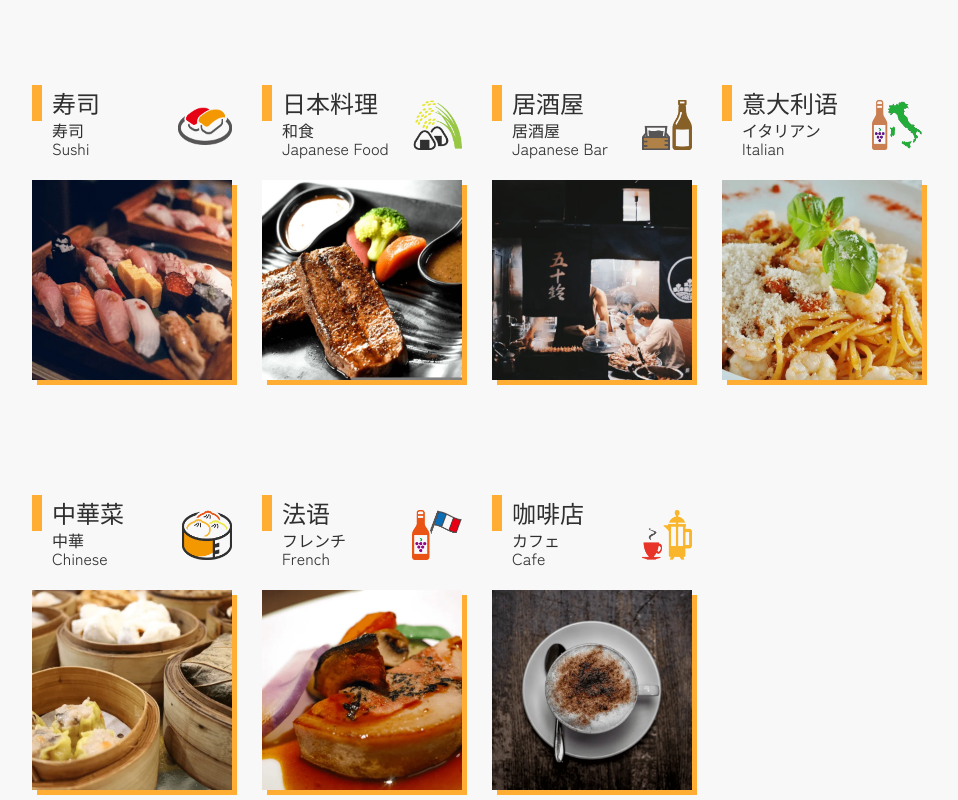
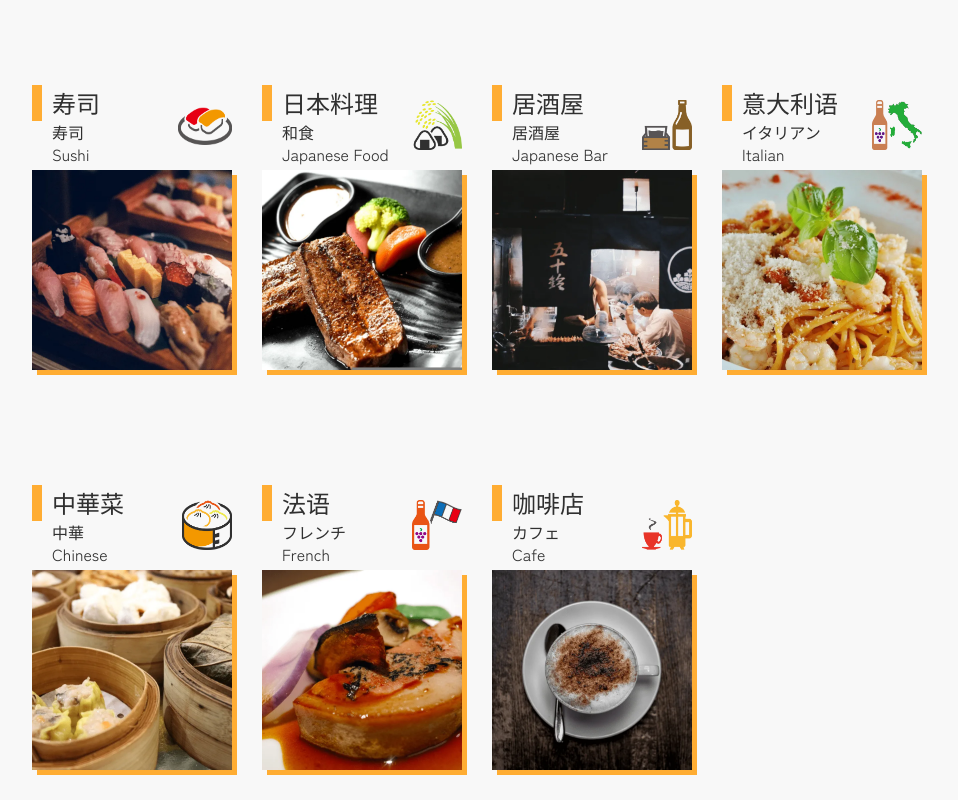
Before and after one commit to macmeals/weloveshinsaibashi, a plain HTML site: page content/index.html in a window 1280 px wide. Shown: the part 3540-4340 px from the top of the page, without its empty margins (148-1106 px from the left). Drawn offline with Linux system fonts and the light colour scheme.

Commit message:
no message

```diff
--- a/content/index.html
+++ b/content/index.html
@@ -216,13 +216,13 @@
                                         <img class="c-illust__rectant" src="img/topgoutmet/foodshikaku.png" alt="長方形のあしらい">
                                         <div class="p-topfood__name u-margin__left10">
                                             <a href="foodlist.html" class="c-topfood__title">寿司</a>
-                                            <a href="foodlist.html">寿司</a>
-                                            <a href="foodlist.html">Sushi</a>
+                                            <a class="c-pc__text16px c-lineheight__middle" href="foodlist.html">寿司</a>
+                                            <a class="c-pc__text16px c-lineheight__middle" href="foodlist.html">Sushi</a>
                                         </div>
                                     </div>
                                     <a href="foodlist.html"><img class="c-illust__sushiicon" src="img/icon/colorsushi.png" alt="寿司アイコン"></a>
                                 </div>
-                                <a href="foodlist.html"><img class="c-photo__topfood u-margin__top15 c-fadeTriger" src="img/topgoutmet/g_sushi.webp" alt="寿司の写真"></a>
+                                <a href="foodlist.html"><img class="c-photo__topfood u-margin__top5 c-fadeTriger" src="img/topgoutmet/g_sushi.webp" alt="寿司の写真"></a>
                             </div>
                             <div class="u-margin__sp-top40">
                                 <div class="p-topfood__gheader c-fadeTriger">
@@ -230,13 +230,13 @@
                                         <img class="c-illust__rectant" src="./img/topgoutmet/foodshikaku.png" alt="長方形のあしらい">
                                         <div class="p-topfood__name u-margin__left10">
                                             <a href="foodlist.html" class="c-topfood__title">日本料理</a>
-                                            <a href="foodlist.html">和食</a>
-                                            <a href="foodlist.html">Japanese Food</a>
+                                            <a class="c-pc__text16px c-lineheight__middle" href="foodlist.html">和食</a>
+                                            <a class="c-pc__text16px c-lineheight__middle" href="foodlist.html">Japanese Food</a>
                                         </div>
                                     </div>
                                     <a href="foodlist.html"><img class="c-illust__foodicon" src="./img/icon/colorrice.webp" alt="和食アイコン"></a>
                                 </div>
-                                <a href="foodlist.html"><img class="c-photo__topfood u-margin__top15 c-fadeTriger" src="img/topgoutmet/g-wasyoku.webp" alt="和食の写真"></a>
+                                <a href="foodlist.html"><img class="c-photo__topfood u-margin__top5 c-fadeTriger" src="img/topgoutmet/g-wasyoku.webp" alt="和食の写真"></a>
                             </div>
                             <div class="p-topfood__contents u-margin__sp-top40">
                                 <div class="p-topfood__gheader c-fadeTriger">
@@ -244,13 +244,13 @@
                                         <img class="c-illust__rectant" src="./img/topgoutmet/foodshikaku.png" alt="長方形のあしらい">
                                         <div class="p-topfood__name u-margin__left10">
                                             <a href="foodlist.html" class="c-topfood__title">居酒屋</a>
-                                            <a href="foodlist.html">居酒屋</a>
-                                            <a href="foodlist.html">Japanese Bar</a>
+                                            <a class="c-pc__text16px c-lineheight__middle" href="foodlist.html">居酒屋</a>
+                                            <a class="c-pc__text16px c-lineheight__middle" href="foodlist.html">Japanese Bar</a>
                                         </div>
                                     </div>
                                     <a href="foodlist.html"><img class="c-illust__foodicon" src="./img/icon/colorsake.webp" alt="居酒屋アイコン"></a>
                                 </div>
-                                <a href="foodlist.html"><img class="c-photo__topfood u-margin__top15 c-fadeTriger" src="img/topgoutmet/g-izakaya.webp" alt="居酒屋の写真"></a>
+                                <a href="foodlist.html"><img class="c-photo__topfood u-margin__top5 c-fadeTriger" src="img/topgoutmet/g-izakaya.webp" alt="居酒屋の写真"></a>
                             </div>
                             <div class="p-topfood__contents u-margin__sp-top40">
                                 <div class="p-topfood__gheader c-fadeTriger">
@@ -258,13 +258,13 @@
                                         <img class="c-illust__rectant" src="./img/topgoutmet/foodshikaku.png" alt="長方形のあしらい">
                                         <div class="p-topfood__name u-margin__left10">
                                             <a href="foodlist.html" class="c-topfood__title">意大利语</a>
-                                            <a href="foodlist.html">イタリアン</a>
-                                            <a href="foodlist.html">Italian</a>
+                                            <a class="c-pc__text16px c-lineheight__middle" href="foodlist.html">イタリアン</a>
+                                            <a class="c-pc__text16px c-lineheight__middle" href="foodlist.html">Italian</a>
                                         </div>
                                     </div>
                                     <a href="foodlist.html"><img class="c-illust__foodicon" src="./img/icon/coloritali.webp" alt="イタリアンアイコン"></a>
                                 </div>
-                                <a href="foodlist.html"><img class="c-photo__topfood u-margin__top15 c-fadeTriger" src="img/topgoutmet/g-italian.webp" alt="イタリアンの写真"></a>
+                                <a href="foodlist.html"><img class="c-photo__topfood u-margin__top5 c-fadeTriger" src="img/topgoutmet/g-italian.webp" alt="イタリアンの写真"></a>
                             </div>
                             <div class="p-topfood__contents u-margin__sp-top40">
                                 <div class="p-topfood__gheader c-fadeTriger">
@@ -272,13 +272,13 @@
                                         <img class="c-illust__rectant" src="./img/topgoutmet/foodshikaku.png" alt="長方形のあしらい">
                                         <div class="p-topfood__name u-margin__left10">
                                             <a href="foodlist.html" class="c-topfood__title">中華菜</a>
-                                            <a href="foodlist.html">中華</a>
-                                            <a href="foodlist.html">Chinese</a>
+                                            <a class="c-pc__text16px c-lineheight__middle" href="foodlist.html">中華</a>
+                                            <a class="c-pc__text16px c-lineheight__middle" href="foodlist.html">Chinese</a>
                                         </div>
                                     </div>
                                     <a href="foodlist.html"><img class="c-illust__foodicon" src="./img/icon/colorchina.webp" alt="中華アイコン"></a>
                                 </div>
-                                <a href="foodlist.html"><img class="c-photo__topfood u-margin__top15 c-fadeTriger" src="img/topgoutmet/g-china.webp" alt="中華の写真"></a>
+                                <a href="foodlist.html"><img class="c-photo__topfood u-margin__top5 c-fadeTriger" src="img/topgoutmet/g-china.webp" alt="中華の写真"></a>
                             </div>
                             <div class="p-topfood__contents u-margin__sp-top40">
                                 <div class="p-topfood__gheader c-fadeTriger">
@@ -286,13 +286,13 @@
                                         <img class="c-illust__rectant" src="./img/topgoutmet/foodshikaku.png" alt="長方形のあしらい">
                                         <div class="p-topfood__name u-margin__left10">
                                             <a href="foodlist.html" class="c-topfood__title">法语</a>
-                                            <a href="foodlist.html">フレンチ</a>
-                                            <a href="foodlist.html">French</a>
+                                            <a class="c-pc__text16px c-lineheight__middle" href="foodlist.html">フレンチ</a>
+                                            <a class="c-pc__text16px c-lineheight__middle" href="foodlist.html">French</a>
                                         </div>
                                     </div>
                                     <a href="foodlist.html"><img class="c-illust__foodicon" src="./img/icon/colorfrance.webp" alt="フレンチアイコン"></a>
                                 </div>
-                                <a href="foodlist.html"><img class="c-photo__topfood u-margin__top15 c-fadeTriger" src="img/topgoutmet/g-french.webp" alt="フレンチの写真"></a>
+                                <a href="foodlist.html"><img class="c-photo__topfood u-margin__top5 c-fadeTriger" src="img/topgoutmet/g-french.webp" alt="フレンチの写真"></a>
                             </div>
                             <div class="p-topfood__contents u-margin__sp-top40">
                                 <div class="p-topfood__gheader c-fadeTriger">
@@ -300,13 +300,13 @@
                                         <img class="c-illust__rectant" src="./img/topgoutmet/foodshikaku.png" alt="長方形のあしらい">
                                         <div class="p-topfood__name u-margin__left10">
                                             <a href="foodlist.html" class="c-topfood__title">咖啡店</a>
-                                            <a href="foodlist.html">カフェ</a>
-                                            <a href="foodlist.html">Cafe</a>
+                                            <a class="c-pc__text16px c-lineheight__middle" href="foodlist.html">カフェ</a>
+                                            <a class="c-pc__text16px c-lineheight__middle" href="foodlist.html">Cafe</a>
                                         </div>
                                     </div>
                                     <a href="foodlist.html"><img class="c-illust__foodicon" src="./img/icon/colorcafe.webp" alt="カフェアイコン"></a>
                                 </div>
-                                <a href="foodlist.html"><img class="c-photo__topfood u-margin__top15 c-fadeTriger" src="img/topgoutmet/g-cafe.webp" alt="カフェの写真"></a>
+                                <a href="foodlist.html"><img class="c-photo__topfood u-margin__top5 c-fadeTriger" src="img/topgoutmet/g-cafe.webp" alt="カフェの写真"></a>
                             </div>
                         </div>
                         <a href="main.html" class="c-button__largemultilingual u-margin__pc-topbot115 u-margin__sp-topbot60 c-fadeTriger">
@@ -335,7 +335,7 @@
                                     </div>
                                     <img class="c-illust__shopicon" src="img/icon/colordepart.webp" alt="百貨店のアイコン">
                                 </div>
-                                <img class="c-photo__topshop c-fadeTriger" src="img/topshopping/s-hyakaten.webp" alt="百貨店の写真">
+                                <img class="c-photo__topshop u-margin__top5 c-fadeTriger" src="img/topshopping/s-hyakaten.webp" alt="百貨店の写真">
                             </a>
                             <a href="goodslist.html" class="p-topshop__contents u-margin__sp-top40">
                                 <div class="p-topshop__gheader c-fadeTriger">
@@ -349,7 +349,7 @@
                                     </div>
                                     <img class="c-illust__shopicon" src="./img/icon/colorbland.webp" alt="ブランドショップのアイコン">
                                 </div>
-                                <img class="c-photo__topshop c-fadeTriger" src="./img/topshopping/s-bland.webp" alt="ブランドショップの写真">
+                                <img class="c-photo__topshop u-margin__top5 c-fadeTriger" src="./img/topshopping/s-bland.webp" alt="ブランドショップの写真">
                             </a>
                             <a href="goodslist.html" class="p-topshop__contents u-margin__sp-top40">
                                 <div class="p-topshop__gheader c-fadeTriger">
@@ -363,7 +363,7 @@
                                     </div>
                                     <img class="c-illust__shopicon" src="./img/icon/colorshinsaibashi.webp" alt="心斎橋商店街のアイコン">
                                 </div>
-                                <img class="c-photo__topshop c-fadeTriger" src="./img/topshopping/s-shinsaibashi.webp" alt="心斎橋商店街の写真">
+                                <img class="c-photo__topshop u-margin__top5 c-fadeTriger" src="./img/topshopping/s-shinsaibashi.webp" alt="心斎橋商店街の写真">
                             </a>
                             <a href="goodslist.html" class="p-topshop__contents u-margin__sp-top40">
                                 <div class="p-topshop__gheader c-fadeTriger">
@@ -377,7 +377,7 @@
                                     </div>
                                     <img class="c-illust__shopicon" src="./img/icon/colordrag.webp" alt="ドラッグストア・コンビニのアイコン">
                                 </div>
-                                <img class="c-photo__topshop c-fadeTriger" src="./img/topshopping/s-drag.webp" alt="ドラッグストア・コンビニの写真">
+                                <img class="c-photo__topshop u-margin__top5 c-fadeTriger" src="./img/topshopping/s-drag.webp" alt="ドラッグストア・コンビニの写真">
                             </a>
                             <a href="goodslist.html" class="p-topshop__contents u-margin__sp-top40">
                                 <div class="p-topshop__gheader c-fadeTriger">
@@ -391,7 +391,7 @@
                                     </div>
                                     <img class="c-illust__shopicon" src="./img/icon/colorelec.webp" alt="家電量販店のアイコン">
                                 </div>
-                                <img class="c-photo__topshop c-fadeTriger" src="./img/topshopping/s-kaden.webp" alt="家電量販店の写真">
+                                <img class="c-photo__topshop u-margin__top5 c-fadeTriger" src="./img/topshopping/s-kaden.webp" alt="家電量販店の写真">
                             </a>
                             <a href="goodslist.html" class="p-topshop__contents u-margin__sp-top40">
                                 <div class="p-topshop__gheader c-fadeTriger">
@@ -405,7 +405,7 @@
                                     </div>
                                     <img class="c-illust__shopicon" src="./img/icon/colorspa.webp" alt="エステのアイコン">
                                 </div>
-                                <img class="c-photo__topshop c-fadeTriger" src="./img/topshopping/s-spa.webp" alt="エステの写真">
+                                <img class="c-photo__topshop u-margin__top5 c-fadeTriger" src="./img/topshopping/s-spa.webp" alt="エステの写真">
                             </a>
                         </div>
                         <a href="main.html" class="c-button__largemultilingual u-margin__pc-topbot115 u-margin__sp-topbot60 c-fadeTriger">
@@ -603,7 +603,7 @@
                     </article>
             </main>
             <aside class="l-side">
-                <ul class="p-sidegrid u-margin__sp-top60">
+                <ul class="p-sidegrid u-margin__sp-top50">
                     <li>
                         <a class="p-header__link p-side__animation" href="#food">
                             <img class="c-illust__headericon" src="./img/header/header_gourmet.webp" alt="グルメのヘッダーアイコン">
@@ -647,7 +647,7 @@
                         </a>
                     </li>
                 </ul>
-                <img class="c-illust__logo u-margin__sp-top60" src="./img/topgrid/newlogo.webp" alt="ハンバーガーサイトのログ">
+                <img class="c-illust__logo" src="./img/topgrid/newlogo.webp" alt="ハンバーガーサイトのログ">
             </aside>
         </div> <!-- l-container -->
         <div class="p-footer u-padding__pc-topbot30">
--- a/content/scss/object/component/_c-text.scss
+++ b/content/scss/object/component/_c-text.scss
@@ -234,11 +234,6 @@
     }
 }
 
-.c-topexperience__title {
-    @include mixin.smartphone {
-        font-size: 16px;
-    }
-}
 
 
 // toppageのグルメの横棒のあしらい
```
Also changed, not shown: content/scss/object/project/_p-main.scss (+0 -8 lines), content/css/weloveshinsaibahi-style.css, 1 other file.
